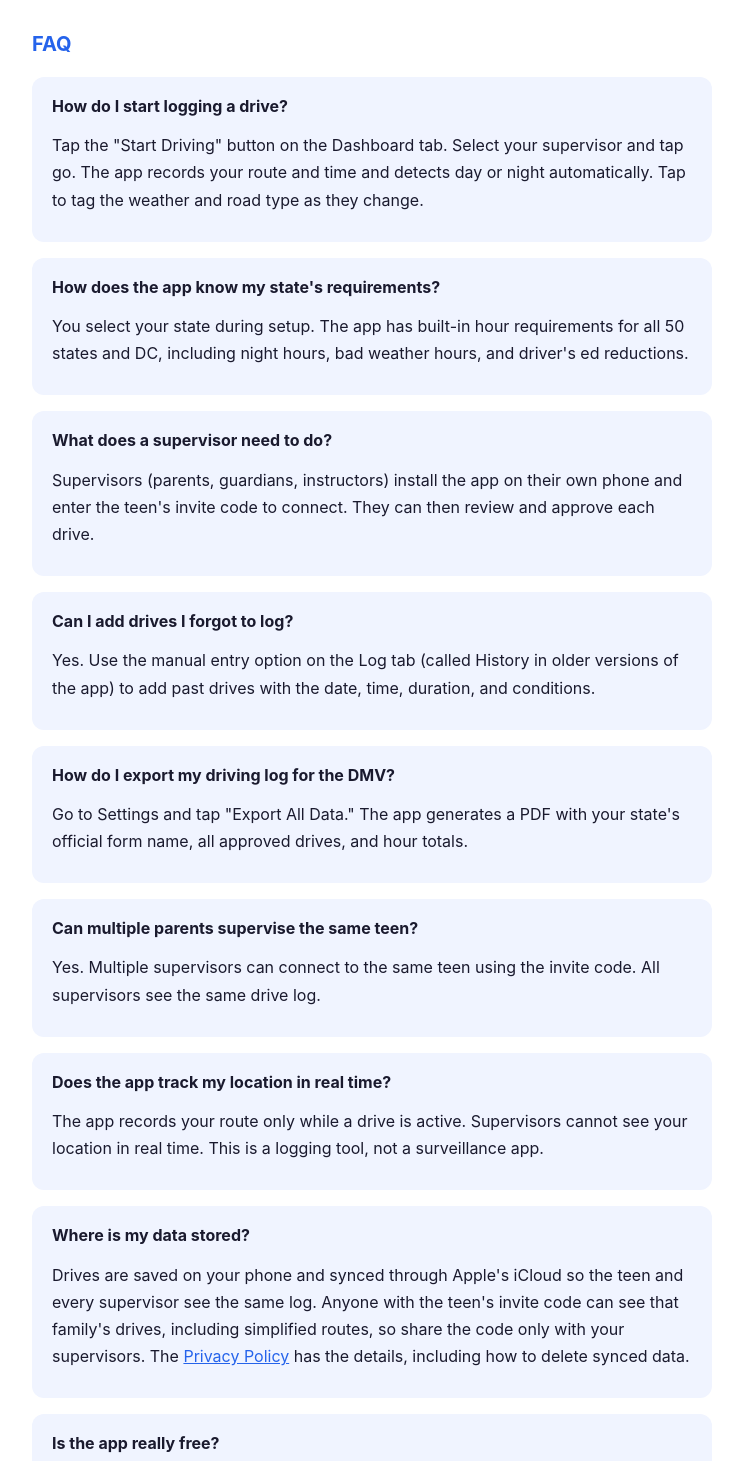
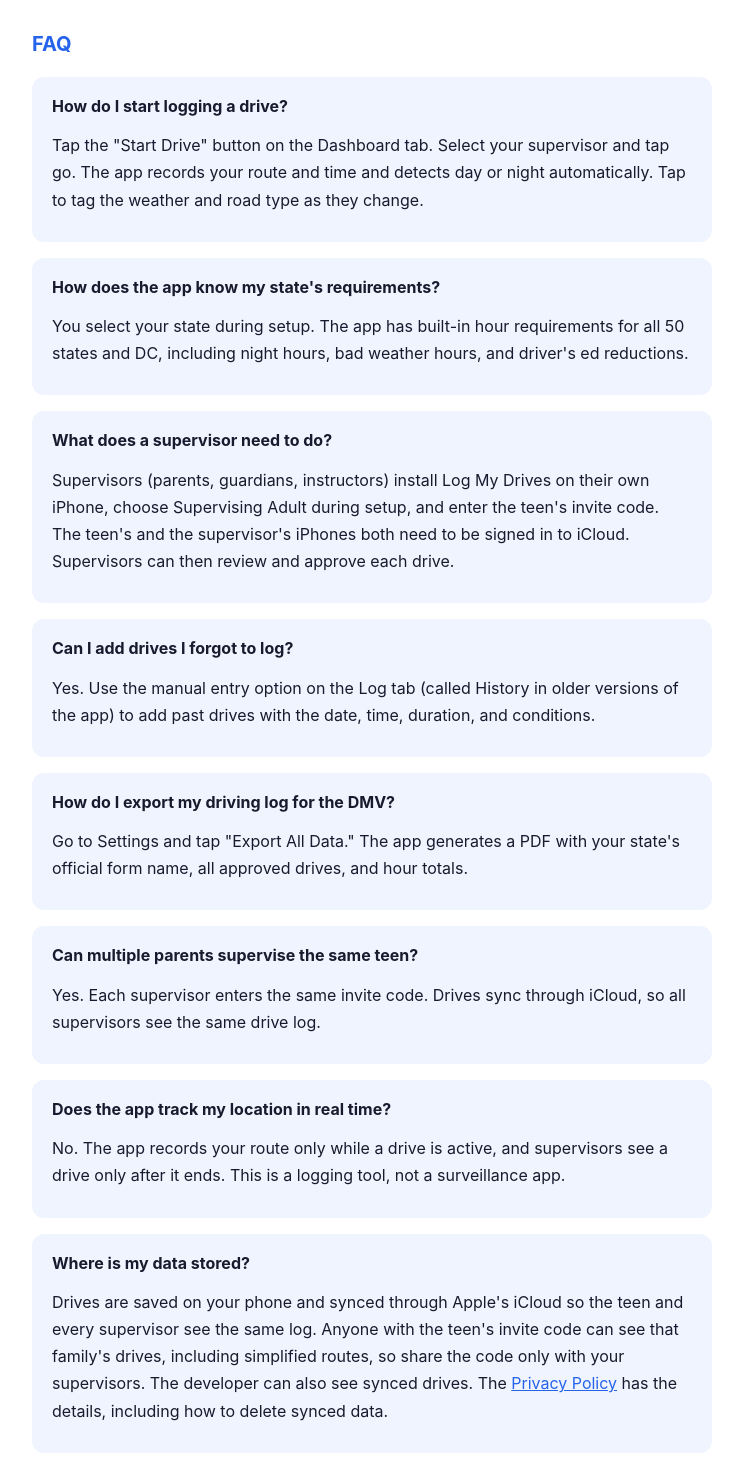
Before and after one commit to freecodecollective/log-my-drives, a plain HTML site: page support.html in a window 1280 px wide. Shown: the part 260-1721 px from the top of the page, without its empty margins (268-1011 px from the left). Drawn offline with Linux system fonts and the light colour scheme.

Commit message:
Support FAQ: real button and setup names, iCloud note, clearer answers (#4)
Brought over from an earlier uncommitted rewrite of the site (the rest of
which the live site already covers better):
- the Dashboard button is "Start Drive", not "Start Driving"
- supervisors choose Supervising Adult during setup, and both iPhones need
  to be signed in to iCloud
- multiple supervisors: drives sync through iCloud
- real-time tracking: supervisors see a drive only after it ends
- the developer can also see synced drives

Co-authored-by: Chris Davis <chris@kaporcenter.org>
Co-authored-by: Claude Opus 5.5 <noreply@anthropic.com>

```diff
--- a/support.html
+++ b/support.html
@@ -24,7 +24,7 @@
 
 <div class="faq">
   <strong>How do I start logging a drive?</strong>
-  <p>Tap the "Start Driving" button on the Dashboard tab. Select your supervisor and tap go. The app records your route and time and detects day or night automatically. Tap to tag the weather and road type as they change.</p>
+  <p>Tap the "Start Drive" button on the Dashboard tab. Select your supervisor and tap go. The app records your route and time and detects day or night automatically. Tap to tag the weather and road type as they change.</p>
 </div>
 
 <div class="faq">
@@ -34,7 +34,7 @@
 
 <div class="faq">
   <strong>What does a supervisor need to do?</strong>
-  <p>Supervisors (parents, guardians, instructors) install the app on their own phone and enter the teen's invite code to connect. They can then review and approve each drive.</p>
+  <p>Supervisors (parents, guardians, instructors) install Log My Drives on their own iPhone, choose Supervising Adult during setup, and enter the teen's invite code. The teen's and the supervisor's iPhones both need to be signed in to iCloud. Supervisors can then review and approve each drive.</p>
 </div>
 
 <div class="faq">
@@ -49,17 +49,17 @@
 
 <div class="faq">
   <strong>Can multiple parents supervise the same teen?</strong>
-  <p>Yes. Multiple supervisors can connect to the same teen using the invite code. All supervisors see the same drive log.</p>
+  <p>Yes. Each supervisor enters the same invite code. Drives sync through iCloud, so all supervisors see the same drive log.</p>
 </div>
 
 <div class="faq">
   <strong>Does the app track my location in real time?</strong>
-  <p>The app records your route only while a drive is active. Supervisors cannot see your location in real time. This is a logging tool, not a surveillance app.</p>
+  <p>No. The app records your route only while a drive is active, and supervisors see a drive only after it ends. This is a logging tool, not a surveillance app.</p>
 </div>
 
 <div class="faq">
   <strong>Where is my data stored?</strong>
-  <p>Drives are saved on your phone and synced through Apple's iCloud so the teen and every supervisor see the same log. Anyone with the teen's invite code can see that family's drives, including simplified routes, so share the code only with your supervisors. The <a href="privacy.html">Privacy Policy</a> has the details, including how to delete synced data.</p>
+  <p>Drives are saved on your phone and synced through Apple's iCloud so the teen and every supervisor see the same log. Anyone with the teen's invite code can see that family's drives, including simplified routes, so share the code only with your supervisors. The developer can also see synced drives. The <a href="privacy.html">Privacy Policy</a> has the details, including how to delete synced data.</p>
 </div>
 
 <div class="faq">
```
